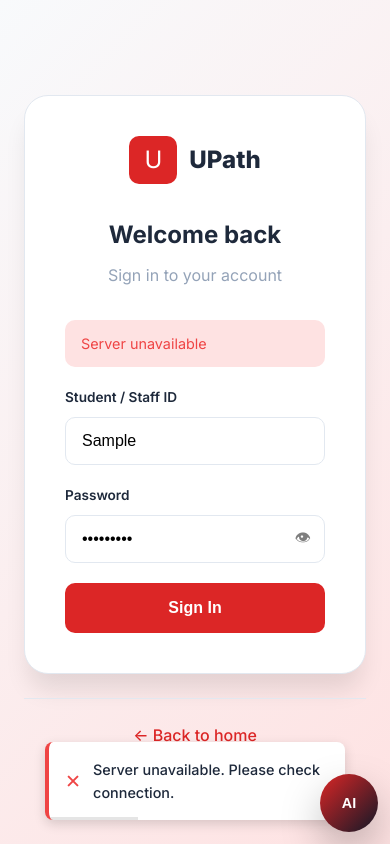
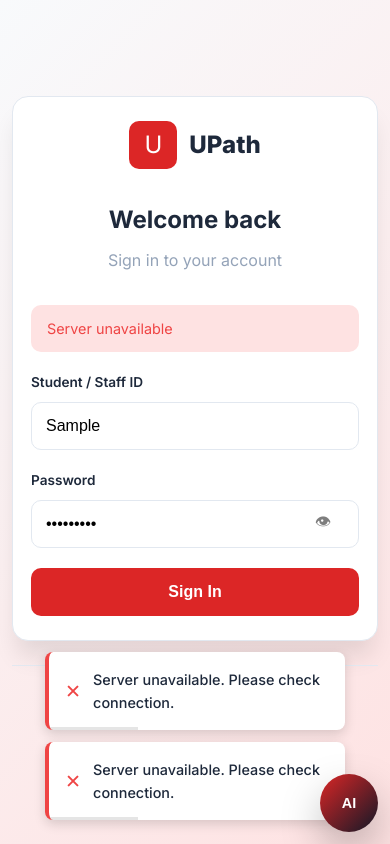
Before and after one commit to Le-e-lab/GroupProject, a website: page public/pages/auth.html in a window 390 px wide. Both pictures are taken after typing "Sample", "Sample123" into the empty fields and a click on the button "Sign In". Drawn offline with Linux system fonts and the light colour scheme; no server answers.

```diff
--- a/public/pages/auth.html
+++ b/public/pages/auth.html
@@ -129,8 +129,15 @@
         border: none;
         cursor: pointer;
         font-size: 1rem;
+        width: 44px;
+        height: 44px;
+        display: grid;
+        place-items: center;
         opacity: 0.5;
         transition: opacity var(--transition-fast);
+        touch-action: manipulation;
+        -webkit-tap-highlight-color: transparent;
+        z-index: 2;
       }
 
       .password-toggle:hover {
@@ -198,6 +205,40 @@
         text-decoration: underline;
       }
 
+      @media (max-width: 640px) {
+        body {
+          padding: 12px;
+          align-items: flex-start;
+          min-height: 100dvh;
+        }
+
+        .auth-container {
+          max-width: 100%;
+          margin-top: 10vh;
+        }
+
+        .auth-card {
+          padding: 24px 18px;
+          border-radius: 16px;
+        }
+
+        .form-input {
+          font-size: 16px;
+          min-height: 48px;
+          padding: 12px 14px;
+          padding-right: 52px;
+        }
+
+        .auth-btn {
+          min-height: 48px;
+          padding: 12px 14px;
+        }
+
+        .auth-btn:hover {
+          transform: none;
+        }
+      }
+
       .demo-hint {
         margin-top: 24px;
         padding: 16px;
@@ -228,7 +269,7 @@
           Invalid credentials. Please try again.
         </div>
 
-        <form onsubmit="handleLogin(event)">
+        <form id="loginForm" onsubmit="return handleLogin(event)">
           <div class="form-group">
             <label class="form-label">Student / Staff ID</label>
             <input
@@ -285,7 +326,10 @@
       }
 
       async function handleLogin(e) {
-        e.preventDefault();
+        if (e) {
+          e.preventDefault();
+          e.stopPropagation();
+        }
 
         const studentId = document.getElementById("studentId").value.trim();
         const password = document.getElementById("password").value;
@@ -327,7 +371,16 @@
           submitBtn.textContent = "Sign In";
           submitBtn.disabled = false;
         }
+
+        return false;
       }
+
+      // Extra guard for mobile browsers: ensure submit is always JS-handled.
+      document.addEventListener("DOMContentLoaded", () => {
+        const form = document.getElementById("loginForm");
+        if (!form) return;
+        form.addEventListener("submit", handleLogin);
+      });
     </script>
   </body>
 </html>
```
Also changed, not shown: public/pages/student/enter_code.html (+30 -9 lines).
